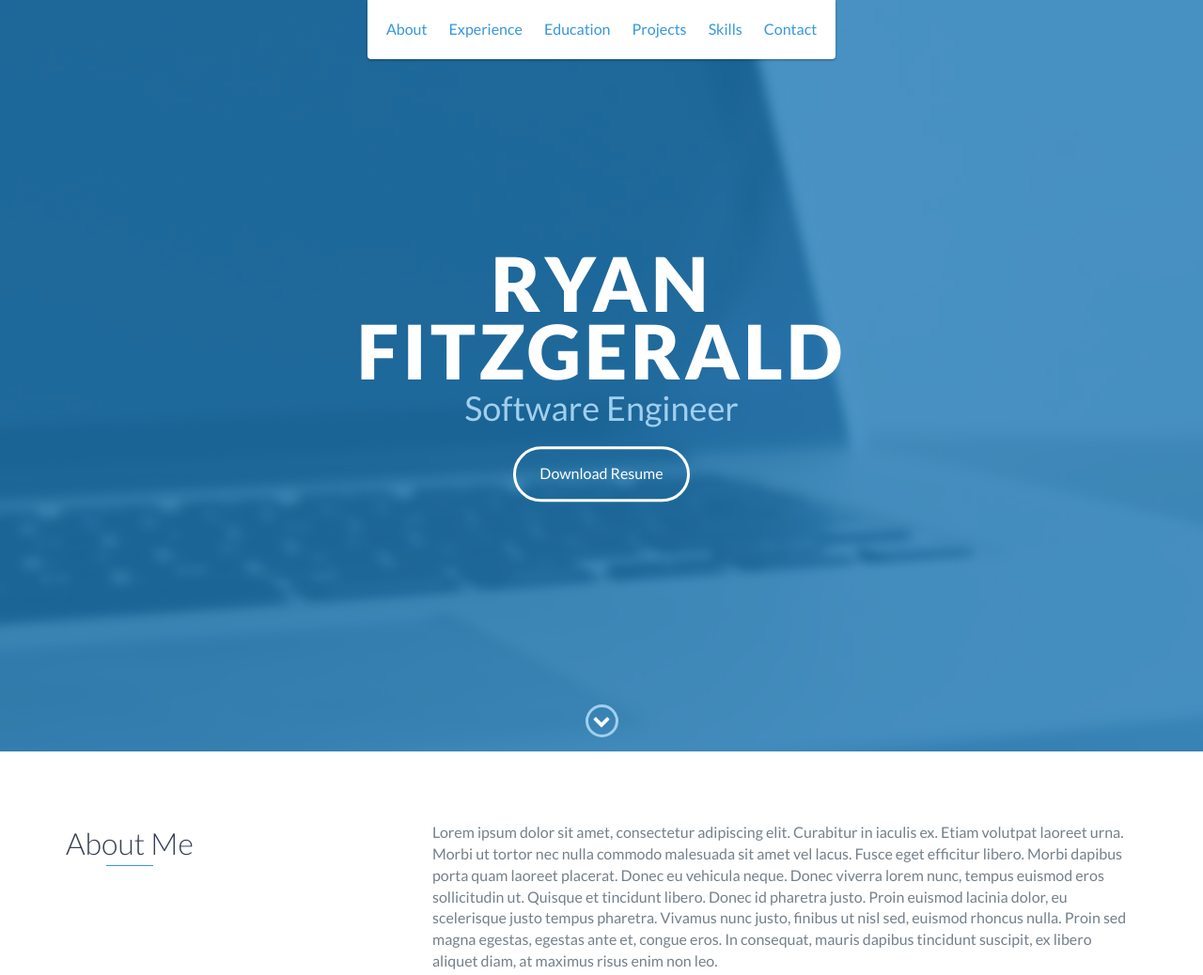
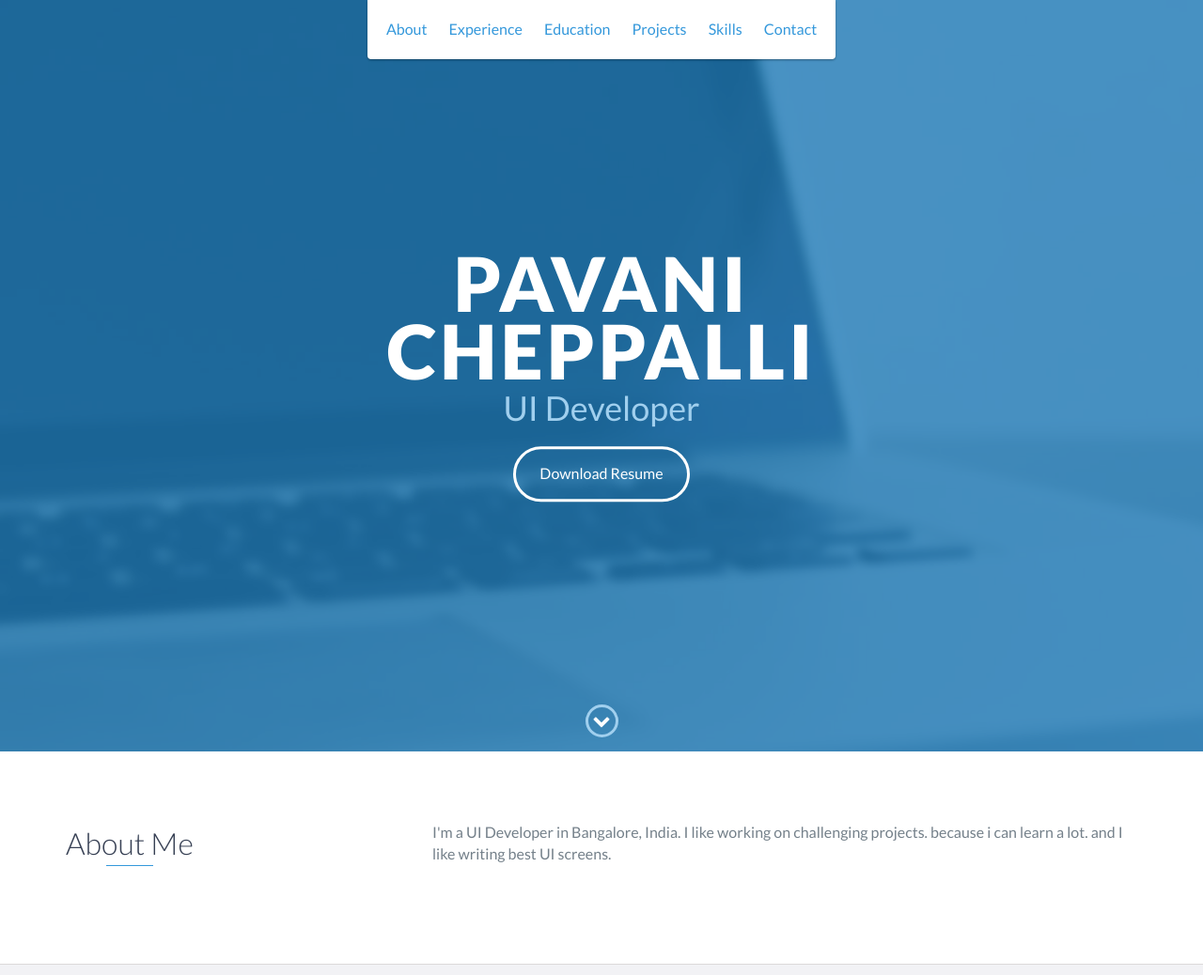
Before and after one commit to pavanicheppalli/pavani.cheppalli, a website: page index.html in a window 1280 px wide. Shown: the top 1038 px of the page at 94% size. Drawn offline with nearby package versions, Linux system fonts and the light colour scheme.

Commit message:
added about me

```diff
--- a/index.html
+++ b/index.html
@@ -48,8 +48,8 @@
 
     <div id="lead">
         <div id="lead-content">
-            <h1>Ryan Fitzgerald</h1>
-            <h2>Software Engineer</h2>
+            <h1>Pavani Cheppalli</h1>
+            <h2>UI Developer</h2>
             <a href="#" class="btn-rounded-white">Download Resume</a>
         </div>
         <!-- End #lead-content -->
@@ -73,9 +73,8 @@
                 </div>
                 <div class="col-md-8">
                     <p>
-                        Lorem ipsum dolor sit amet, consectetur adipiscing elit. Curabitur in iaculis ex. Etiam volutpat laoreet urna. Morbi ut tortor nec nulla commodo malesuada sit amet vel lacus. Fusce eget efficitur libero. Morbi dapibus porta quam laoreet placerat. Donec
-                        eu vehicula neque. Donec viverra lorem nunc, tempus euismod eros sollicitudin ut. Quisque et tincidunt libero. Donec id pharetra justo. Proin euismod lacinia dolor, eu scelerisque justo tempus pharetra. Vivamus nunc justo, finibus
-                        ut nisl sed, euismod rhoncus nulla. Proin sed magna egestas, egestas ante et, congue eros. In consequat, mauris dapibus tincidunt suscipit, ex libero aliquet diam, at maximus risus enim non leo.
+                        I'm a UI Developer in Bangalore, India. I like working on challenging projects. because i can learn a lot. and I like writing best UI screens.
+
                     </p>
                 </div>
             </div>
```
